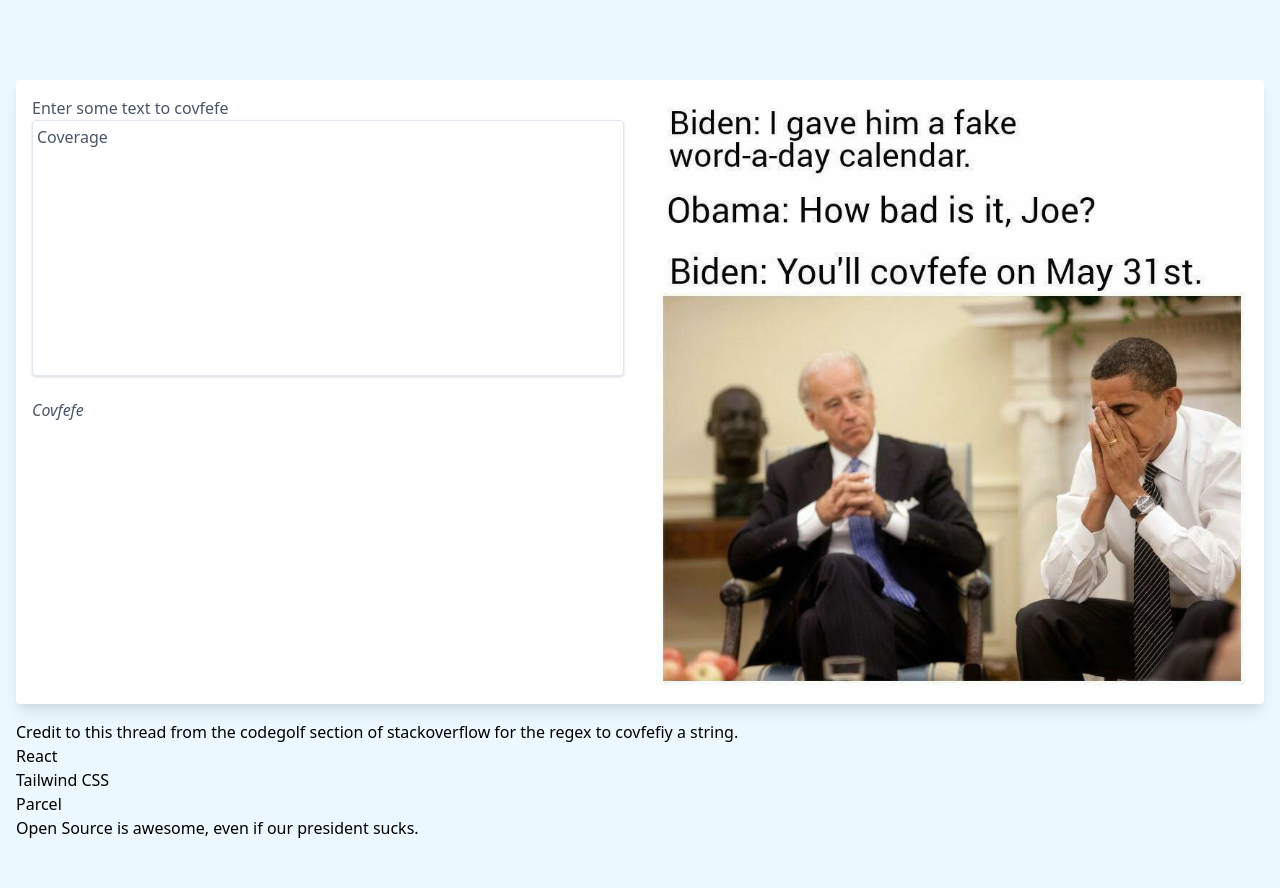
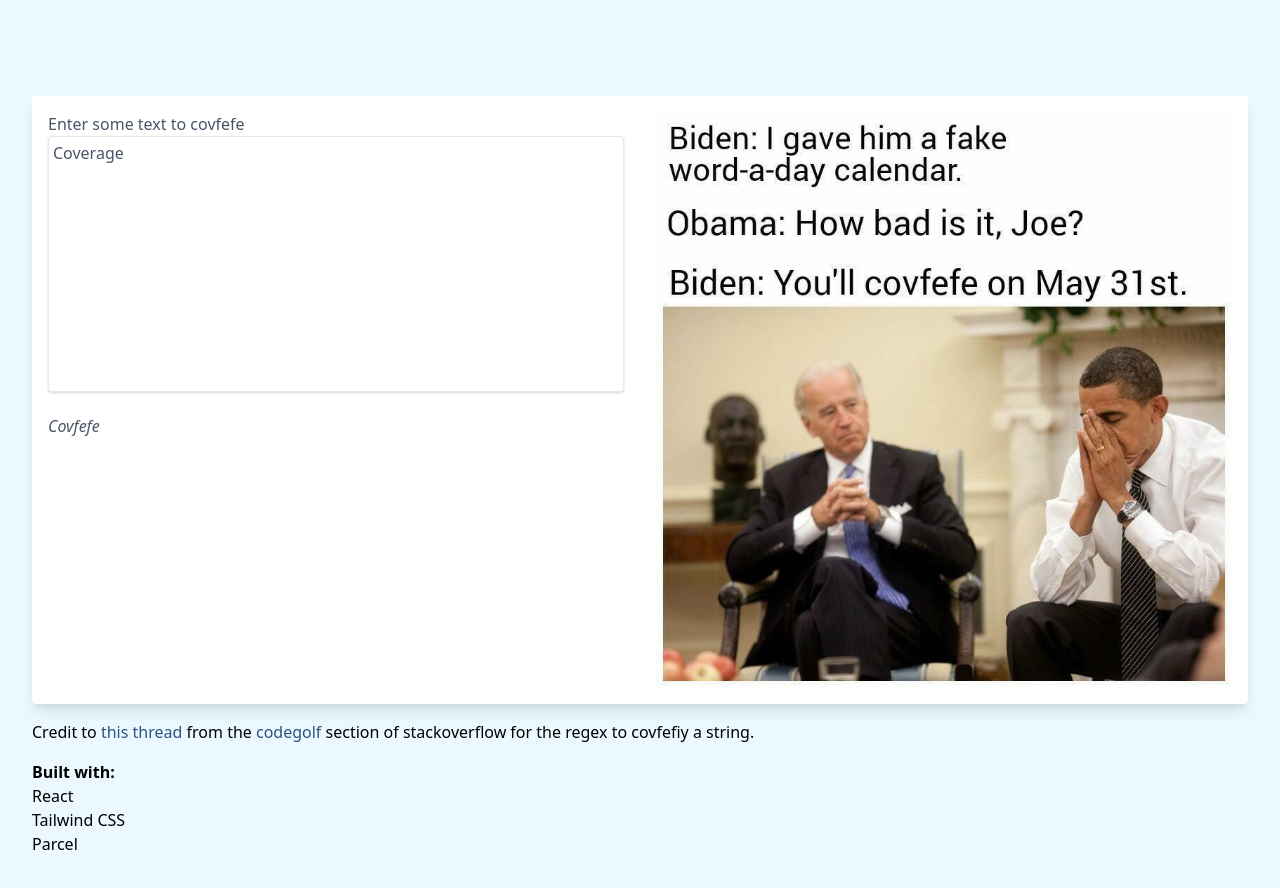
Before and after one commit to jderr-mx/covfefe, a React (Vite) app: page / in a window 1280 px wide. Before the commit the page ends 856 px from the top, so only its background shows below. Built offline with nearby package versions, Linux system fonts and the light colour scheme.

Commit message:
text and styling

```diff
--- a/src/App.js
+++ b/src/App.js
@@ -6,19 +6,19 @@ import Covfefe from './Covfefe';
 
 const App = () => {
   return(
-    <div>
+    <div className="p-4">
       <Covfefe />
-        <p>
-          Credit to <a href='https://codegolf.stackexchange.com/questions/123685/covfefify-a-string'>this thread</a> from the <a href='codegolf.stackoverflow.com'>codegolf</a> section of stackoverflow for the regex to covfefiy a string.
-        </p>
+      <p>
+        Credit to <a  className='text-blue-800 bold' href='https://codegolf.stackexchange.com/questions/123685/covfefify-a-string'>this thread</a> from the <a class='text-blue-800 bold' href='https://codegolf.stackoverflow.com'>codegolf</a> section of stackoverflow for the regex to covfefiy a string.
+      </p>
+      <div className='mt-4'>
+        <b>Built with:</b>
         <ul>
           <li>React</li>
           <li>Tailwind CSS</li>
           <li>Parcel</li>
         </ul>
-        <p>
-          Open Source is awesome, even if our president sucks.
-        </p>
+      </div>
     </div>
   );
 };
```
